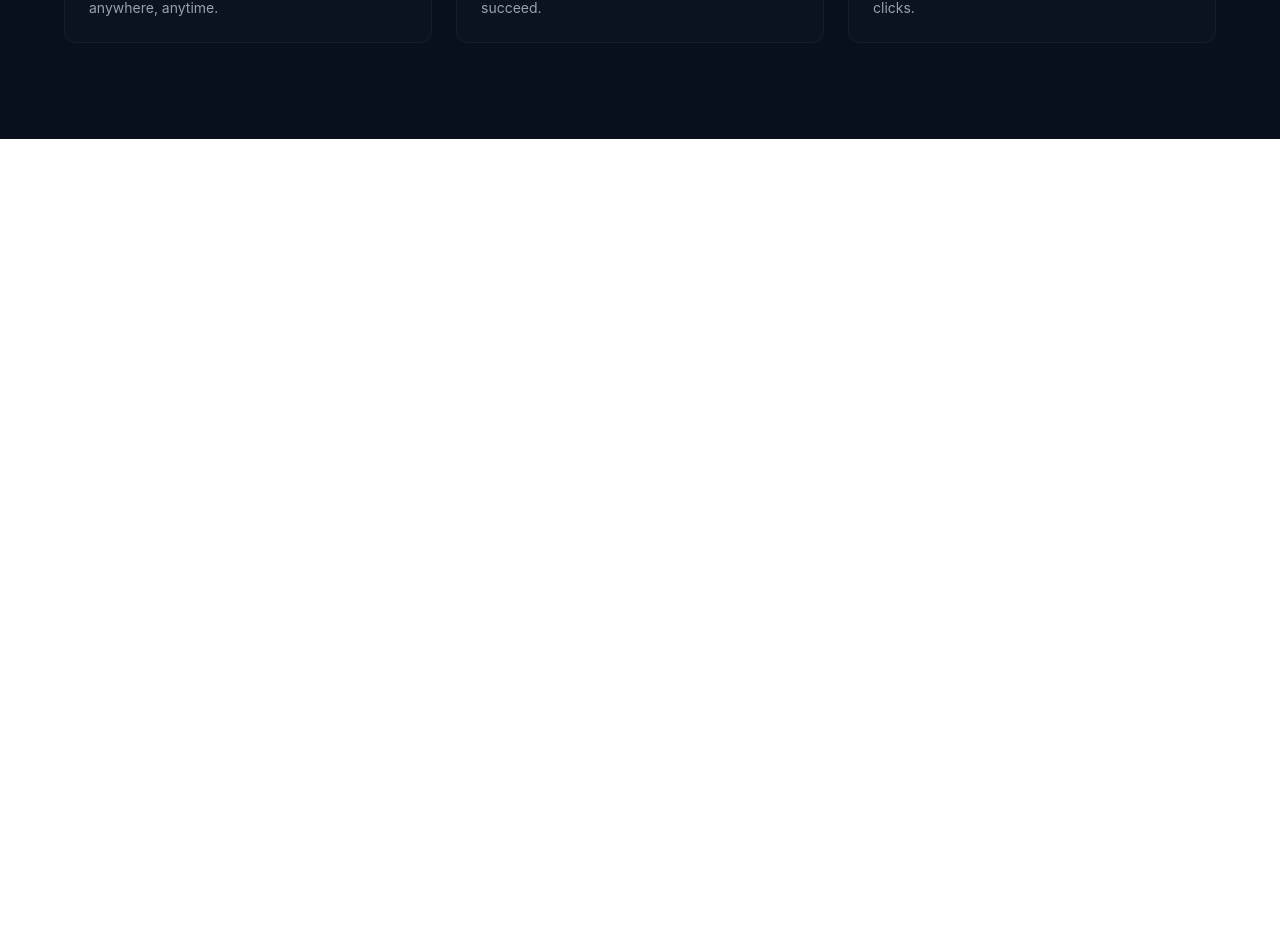
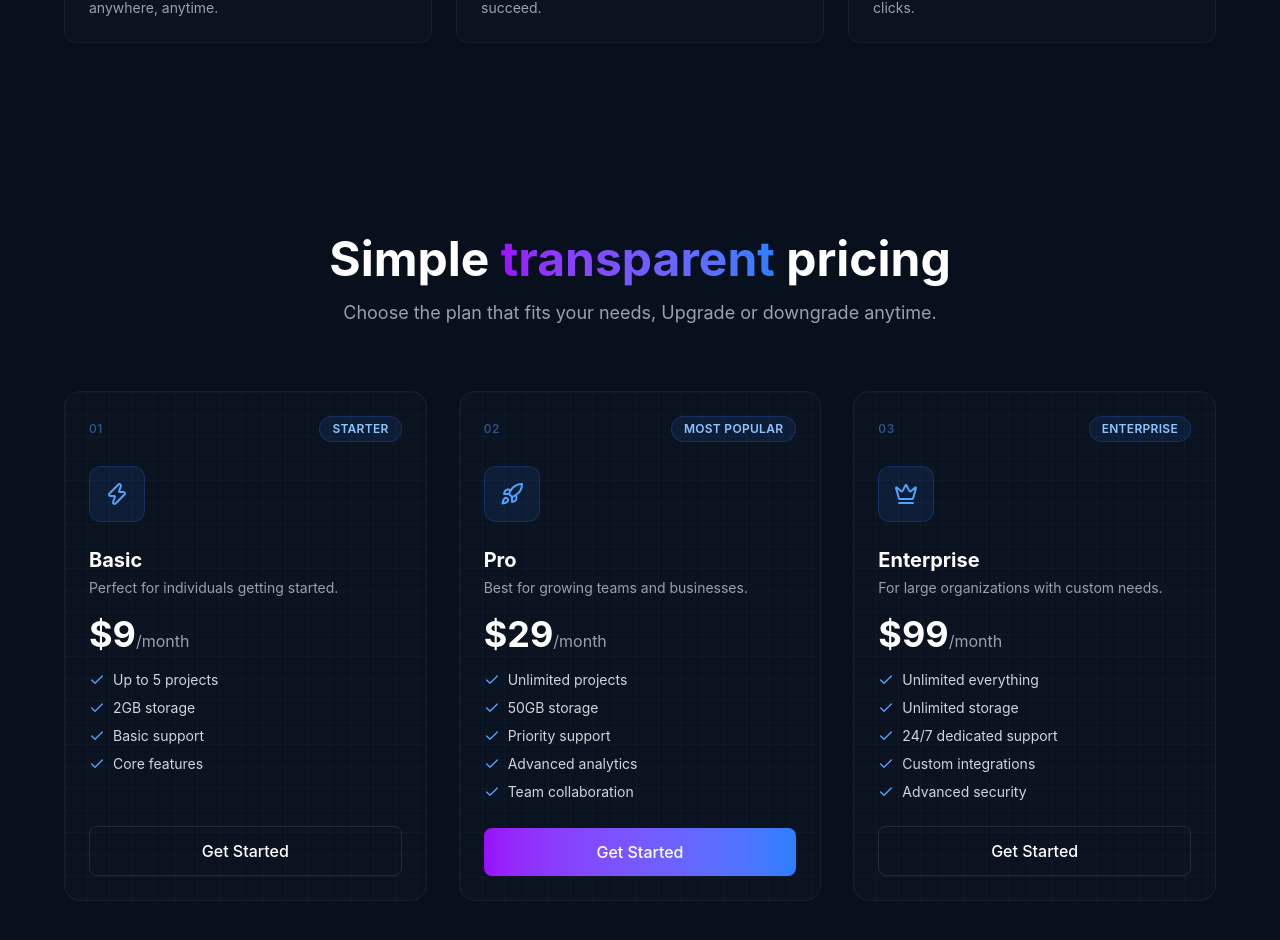
Before and after one commit to adeelmofficial0-collab/nova-saas, a React (Vite) app: page / in a window 1280 px wide. Shown: the part 1258-2198 px from the top of the page. Before the commit the page ends 1397 px from the top, so only its background shows below. Built offline with nearby package versions, Linux system fonts and the light colour scheme.

Commit message:
feat: add pricing section

```diff
--- a/src/App.jsx
+++ b/src/App.jsx
@@ -2,14 +2,16 @@ import React from 'react'
 import Navbar from './components/Navbar'
 import Hero from './components/Hero'
 import Features from './components/Features'
+import Pricing from './components/Pricing'
 
 const App = () => {
   return (
     <div>
-       <>
-      <Navbar />
-      <Hero />
-      <Features/>
+      <>
+        <Navbar />
+        <Hero />
+        <Features />
+        <Pricing />
       </>
     </div>
   )
--- a/src/components/HeroBackground.jsx
+++ b/src/components/HeroBackground.jsx
@@ -46,13 +46,13 @@ const HeroBackground = () => {
     return (
         <>
             <div
-                className="absolute inset-0 -z-30 hidden dark:block opacity-[0.2]"
+                className="absolute inset-0 -z-30 hidden dark:block opacity-[0.5]"
                 style={{
                     backgroundImage:
-                        "linear-gradient(to right, #8b5cf6 1px, transparent 1px), linear-gradient(to bottom, #8b5cf6 1px, transparent 1px)",
-                    backgroundSize: "48px 48px",
-                    maskImage: "radial-gradient(ellipse 70% 60% at 50% 40%, black 40%, transparent 100%)",
-                    WebkitMaskImage: "radial-gradient(ellipse 70% 60% at 50% 40%, black 40%, transparent 100%)",
+                        "linear-gradient(to right,  rgba(139,92,246,0.35) 1px, transparent 1px), linear-gradient(to bottom,  rgba(139,92,246,0.35) 1px, transparent 1px)",
+                    backgroundSize: "32px 32px",
+                    // maskImage: "radial-gradient(ellipse 70% 60% at 50% 40%, black 40%, transparent 100%)",
+                    // WebkitMaskImage: "radial-gradient(ellipse 70% 60% at 50% 40%, black 40%, transparent 100%)",
                 }}
             />
 
--- /dev/null
+++ b/src/components/Pricing.jsx
@@ -0,0 +1,131 @@
+import { Check, Zap, Rocket, Crown } from "lucide-react";
+import { motion } from "framer-motion";
+
+const plans = [
+    {
+        number: "01",
+        icon: Zap,
+        badge: "STARTER",
+        name: "Basic",
+        price: "$9",
+        period: "/month",
+        description: "Perfect for individuals getting started.",
+        features: ["Up to 5 projects", "2GB storage", "Basic support", "Core features"],
+        highlighted: false,
+    },
+    {
+        number: "02",
+        icon: Rocket,
+        badge: "MOST POPULAR",
+        name: "Pro",
+        price: "$29",
+        period: "/month",
+        description: "Best for growing teams and businesses.",
+        features: ["Unlimited projects", "50GB storage", "Priority support", "Advanced analytics", "Team collaboration"],
+        highlighted: true,
+    },
+    {
+        number: "03",
+        icon: Crown,
+        badge: "ENTERPRISE",
+        name: "Enterprise",
+        price: "$99",
+        period: "/month",
+        description: "For large organizations with custom needs.",
+        features: ["Unlimited everything", "Unlimited storage", "24/7 dedicated support", "Custom integrations", "Advanced security"],
+        highlighted: false,
+    },
+];
+
+const fadeInUp = {
+    hidden: { opacity: 0, y: 40 },
+    visible: { opacity: 1, y: 0 },
+};
+
+const gridPatternStyle = {
+    backgroundImage:
+        "linear-gradient(to right, rgba(96,165,250,0.04) 1px, transparent 1px), linear-gradient(to bottom, rgba(96,165,250,0.04) 1px, transparent 1px)",
+    backgroundSize: "22px 22px",
+};
+
+const Pricing = () => {
+    return (
+        <section
+            id="pricing"
+            className="relative bg-white dark:bg-[#09101D] px-6 py-24 transition-colors overflow-hidden"
+        >
+            <div className="relative max-w-6xl mx-auto text-center">
+                <h2 className="text-3xl md:text-5xl font-bold text-gray-900 dark:text-white">
+                    Simple{" "}
+                    <span className="bg-gradient-to-r from-purple-600 to-blue-500 bg-clip-text text-transparent">
+                        transparent
+                    </span>{" "}
+                    pricing
+                </h2>
+                <p className="text-gray-600 dark:text-gray-400 text-base md:text-lg max-w-2xl mx-auto mt-4">
+                    Choose the plan that fits your needs, Upgrade or downgrade anytime.
+                </p>
+            </div>
+
+            <div className="relative grid grid-cols-1 md:grid-cols-3 gap-8 max-w-6xl mx-auto mt-16 items-stretch">
+                {plans.map((plan, index) => {
+                    const Icon = plan.icon;
+                    return (
+                        <motion.div
+                            key={plan.name}
+                            initial="hidden"
+                            whileInView="visible"
+                            viewport={{ once: false, amount: 0.2 }}
+                            variants={fadeInUp}
+                            transition={{ duration: 0.4, delay: index * 0.1, ease: "easeOut" }}
+                            style={gridPatternStyle}
+                            className="relative h-full flex flex-col rounded-2xl p-6 border transition-all duration-300 bg-[#0B1220]/5 dark:bg-[#0B1220] border-gray-200 dark:border-white/5 hover:border-blue-500/40 hover:shadow-xl hover:shadow-blue-500/10"
+                        >
+                            <div className="flex items-center justify-between mb-6">
+                                <span className="text-xs font-medium tracking-wider text-blue-400/60 dark:text-blue-400/50">
+                                    {plan.number}
+                                </span>
+                                <span className="text-xs font-semibold tracking-wide bg-blue-500/10 text-blue-300 border border-blue-500/20 px-3 py-1 rounded-full">
+                                    {plan.badge}
+                                </span>
+                            </div>
+
+                            <div className="w-14 h-14 flex items-center justify-center rounded-xl bg-blue-500/10 border border-blue-500/20 mb-6">
+                                <Icon size={24} className="text-blue-400" />
+                            </div>
+
+                            <h3 className="text-xl font-bold text-gray-900 dark:text-white">{plan.name}</h3>
+                            <p className="text-gray-600 dark:text-gray-400 text-sm mt-1">{plan.description}</p>
+
+                            <div className="mt-4">
+                                <span className="text-4xl font-bold text-gray-900 dark:text-white">{plan.price}</span>
+                                <span className="text-gray-600 dark:text-gray-400">{plan.period}</span>
+                            </div>
+
+                            <ul className="mt-4 space-y-2 flex-1">
+                                {plan.features.map((feature) => (
+                                    <li key={feature} className="flex items-center gap-2 text-sm text-gray-700 dark:text-gray-300">
+                                        <Check size={16} className="text-blue-400 shrink-0" />
+                                        {feature}
+                                    </li>
+                                ))}
+                            </ul>
+
+                            <a
+                                href="#contact"
+                                className={`block text-center mt-6 px-6 py-3 rounded-lg font-medium transition ${plan.highlighted
+                                    ? "bg-gradient-to-r from-purple-600 to-blue-500 text-white hover:opacity-90"
+                                    : "border border-gray-300 dark:border-white/10 text-gray-900 dark:text-white hover:bg-gray-100 dark:hover:bg-white/5"
+                                    }`}
+                            >
+                                Get Started
+                            </a>
+                        </motion.div>
+                    );
+                })}
+            </div>
+        </section>
+    );
+};
+
+export default Pricing;
```
